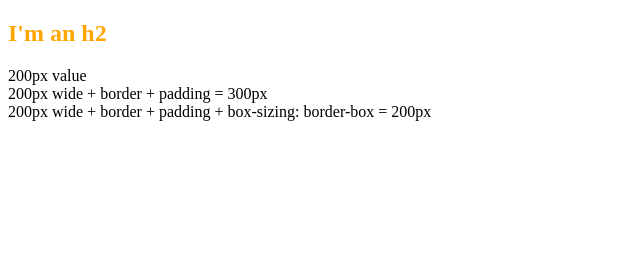
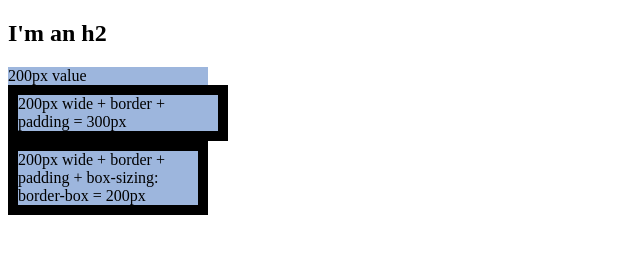
Before and after one commit to jbas1003/intermediate-css, a plain HTML site: page index.html in a window 1280 px wide. Shown: the whole page, without its empty margins (0-640 px from the left). Drawn offline with Linux system fonts and the light colour scheme.

Commit message:
Added classes: 'test-box', 'test-box-nosizing', and 'test-box-sizing'.

```diff
--- a/css/styles.css
+++ b/css/styles.css
@@ -1,3 +1,12 @@
-h2 {
-    color: orange;
+.test-box {
+    background: #9db6dd;
+    width: 200px;
 }
+
+.test-box-nosizing {
+    border: 10px solid #000;
+}
+
+.test-box-sizing {
+    box-sizing: border-box;
+}
--- a/index.html
+++ b/index.html
@@ -12,7 +12,7 @@
 
     <div class="test-box">200px value</div>
 
-    <div class="test-box testbox-nosizing">
+    <div class="test-box test-box-nosizing">
         200px wide + border + padding = 300px
     </div>
 
```
